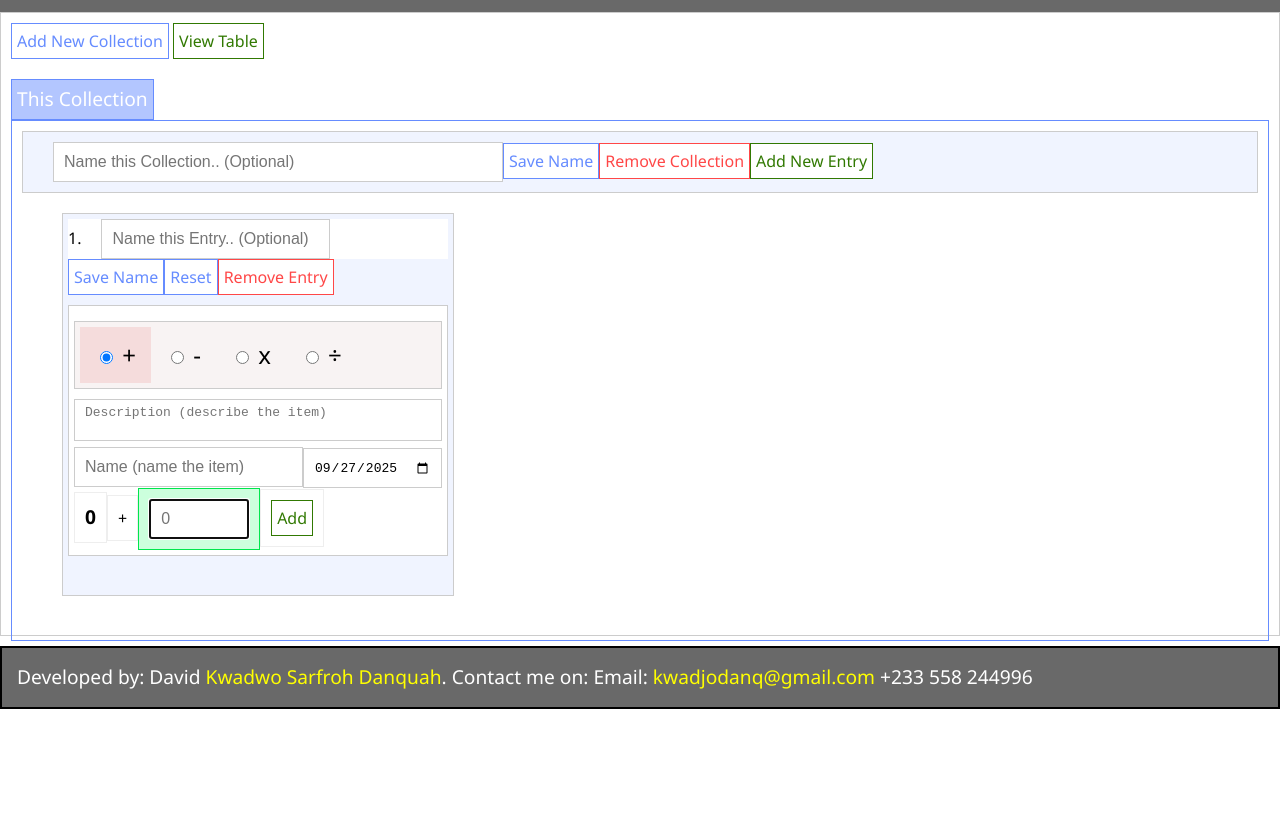
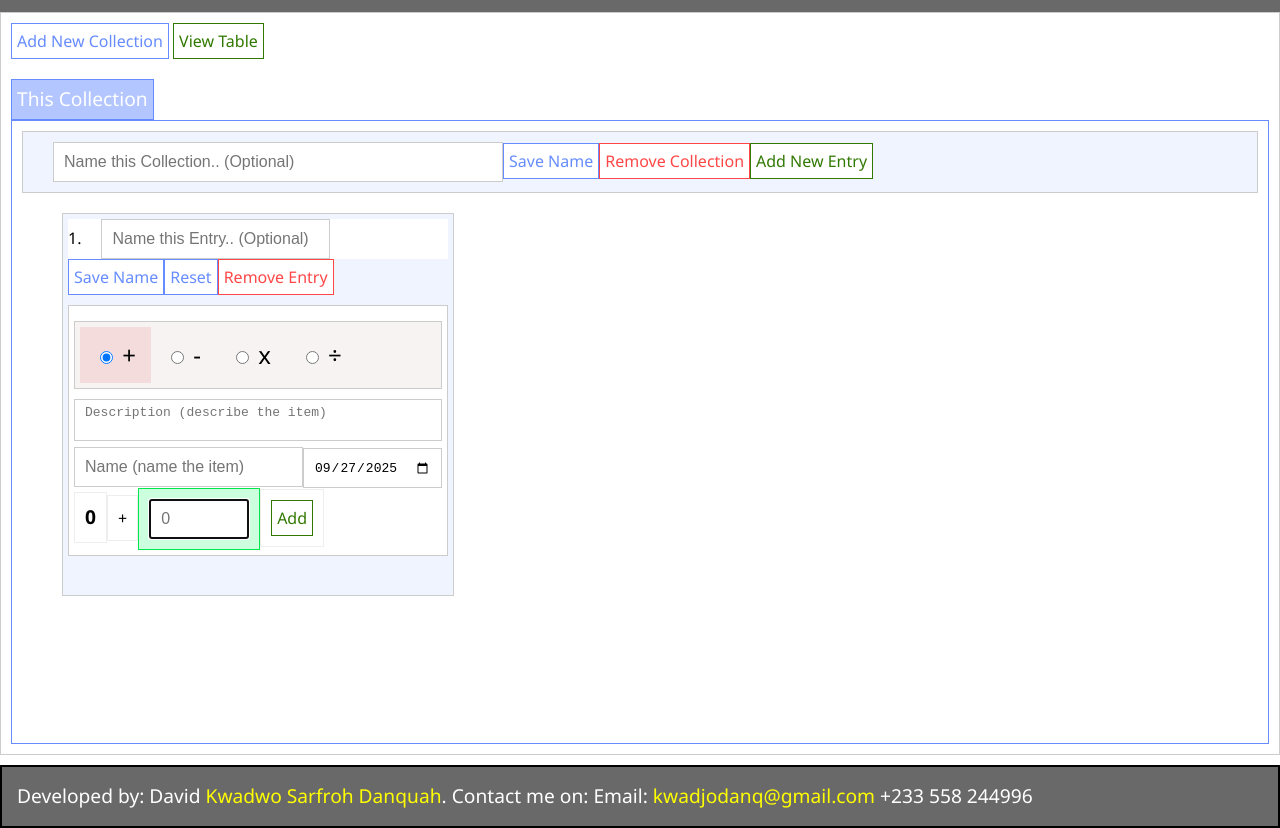
Before and after one commit to Danald-C/Calculator, a plain HTML site: page index.html in a window 1280 px wide. Both pictures are taken after a click on the link "Add New Collection". Shown: the part 66-894 px from the top of the page. Before the commit the page ends 800 px from the top, so only its background shows below. Drawn offline with Linux system fonts and the light colour scheme.

Commit message:
More touches with styling

```diff
--- a/calc_smart.css
+++ b/calc_smart.css
@@ -17,7 +17,6 @@
   }
 
   div#random-entry{
-	height: 78vh;
 	padding: 10px;
 	margin-bottom: 10px;
 	border: 1px solid #ccc;
@@ -43,9 +42,11 @@ div#random-entry div#collection-tab a.selected{
 	/* transition: .5s; */
 	}
 div#random-entry ul#collection-set{
+	height: 78vh;
 	padding: 10px;
 	margin: 0;
 	border: 1px solid #668cff;
+	overflow: scroll;
 	}
 div#random-entry ul#collection-set, div#random-entry ul#collection-set li.collection{
 	display: none;
```
